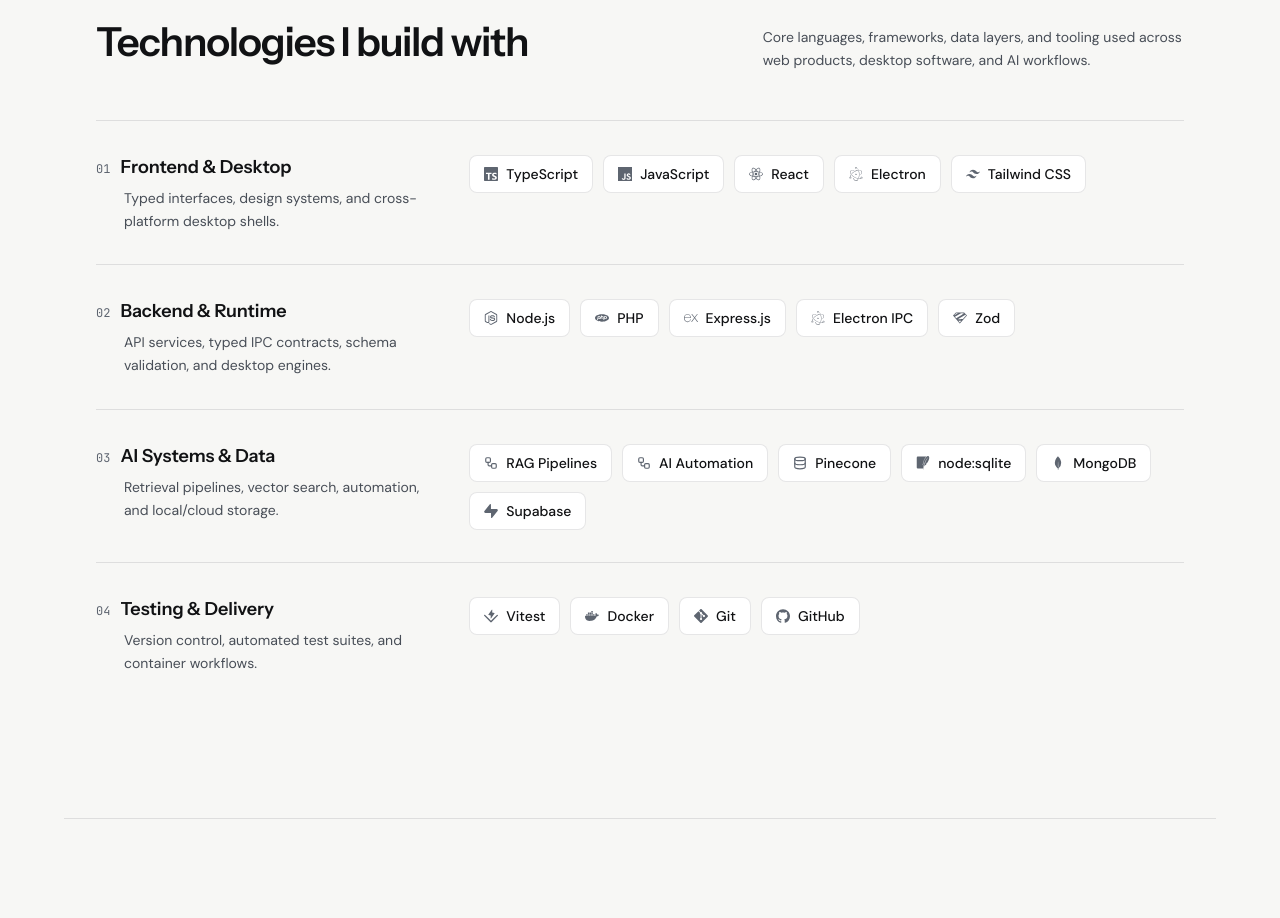
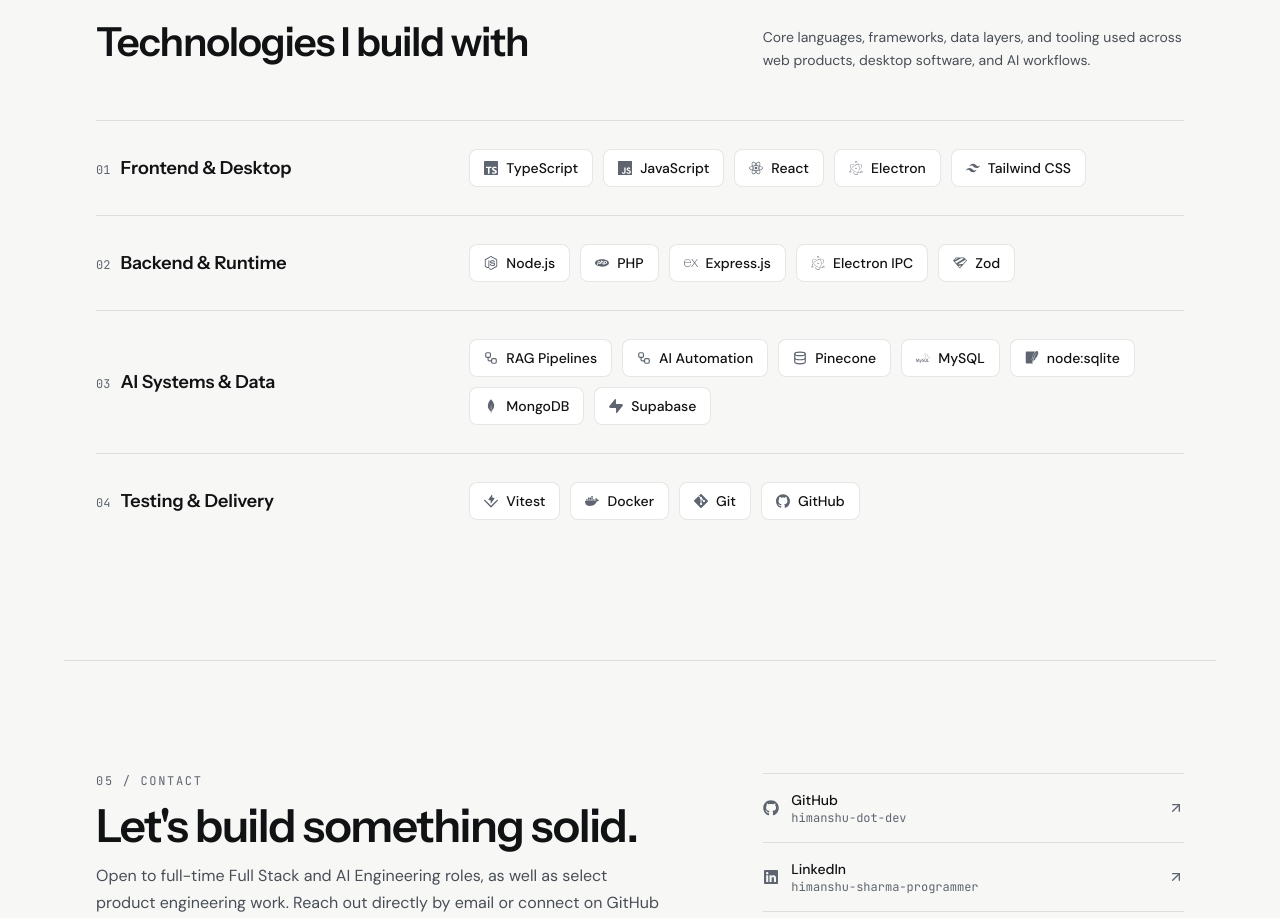
Before and after one commit to himanshu-dot-dev/himanshu-dot-dev-portfolio, a React (Vite) app: page / in a window 1280 px wide. Shown: the part 3222-4140 px from the top of the page. Built offline with nearby package versions, Linux system fonts and the light colour scheme.

Commit message:
remove extra summary lines from skills

```diff
--- a/src/components/Skills.jsx
+++ b/src/components/Skills.jsx
@@ -7,6 +7,7 @@ import {
   SiGithub,
   SiJavascript,
   SiMongodb,
+  SiMysql,
   SiNodedotjs,
   SiPhp,
   SiReact,
@@ -24,7 +25,6 @@ const STACK_DOMAINS = [
     id: 'frontend-desktop',
     index: '01',
     title: 'Frontend & Desktop',
-    summary: 'Typed interfaces, design systems, and cross-platform desktop shells.',
     items: [
       { name: 'TypeScript', icon: SiTypescript },
       { name: 'JavaScript', icon: SiJavascript },
@@ -37,7 +37,6 @@ const STACK_DOMAINS = [
     id: 'backend-systems',
     index: '02',
     title: 'Backend & Runtime',
-    summary: 'API services, typed IPC contracts, schema validation, and desktop engines.',
     items: [
       { name: 'Node.js', icon: SiNodedotjs },
       { name: 'PHP', icon: SiPhp },
@@ -50,11 +49,11 @@ const STACK_DOMAINS = [
     id: 'ai-data',
     index: '03',
     title: 'AI Systems & Data',
-    summary: 'Retrieval pipelines, vector search, automation, and local/cloud storage.',
     items: [
       { name: 'RAG Pipelines', icon: Workflow },
       { name: 'AI Automation', icon: Workflow },
       { name: 'Pinecone', icon: Database },
+      { name: 'MySQL', icon: SiMysql },
       { name: 'node:sqlite', icon: SiSqlite },
       { name: 'MongoDB', icon: SiMongodb },
       { name: 'Supabase', icon: SiSupabase }
@@ -64,7 +63,6 @@ const STACK_DOMAINS = [
     id: 'tooling',
     index: '04',
     title: 'Testing & Delivery',
-    summary: 'Version control, automated test suites, and container workflows.',
     items: [
       { name: 'Vitest', icon: SiVitest },
       { name: 'Docker', icon: SiDocker },
@@ -105,9 +103,9 @@ export default function Skills() {
         {STACK_DOMAINS.map((domain) => (
           <div
             key={domain.id}
-            className="py-7 sm:py-8 grid grid-cols-1 lg:grid-cols-12 gap-5 lg:gap-8 items-start"
+            className="py-6 sm:py-7 grid grid-cols-1 lg:grid-cols-12 gap-4 lg:gap-8 items-center"
           >
-            <div className="lg:col-span-4 space-y-1.5">
+            <div className="lg:col-span-4">
               <div className="flex items-baseline gap-2.5">
                 <span className="font-mono text-xs text-[var(--text-muted)]">
                   {domain.index}
@@ -116,12 +114,9 @@ export default function Skills() {
                   {domain.title}
                 </h3>
               </div>
-              <p className="text-sm text-[var(--text-secondary)] leading-relaxed pl-7">
-                {domain.summary}
-              </p>
             </div>
 
-            <div className="lg:col-span-8 flex flex-wrap gap-2.5 lg:pt-0.5 pl-7 lg:pl-0">
+            <div className="lg:col-span-8 flex flex-wrap gap-2.5">
               {domain.items.map((skill) => {
                 const Icon = skill.icon;
                 return (
```
